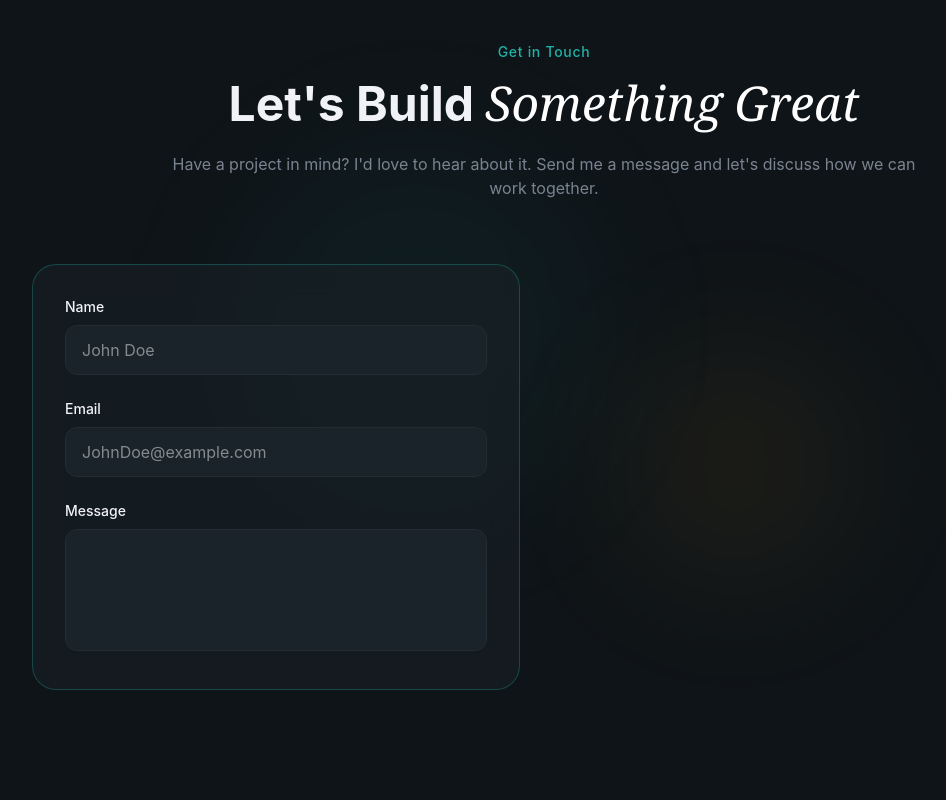
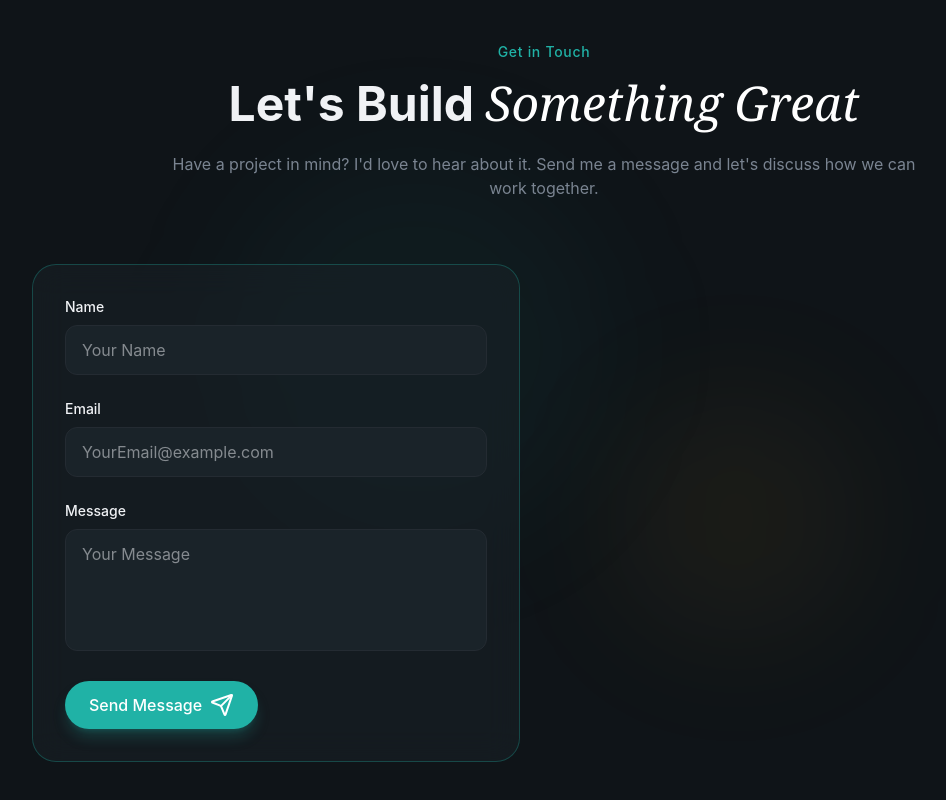
Before and after one commit to MoeF159/Portfolio, a React (Vite) app: page / in a window 1280 px wide. Shown: the part 6322-7122 px from the top of the page, without its empty margins (96-1042 px from the left). Built offline with nearby package versions, Linux system fonts and the light colour scheme.

Commit message:
imported custom button and created a submit button at bottom of form

```diff
--- a/src/sections/Contact.jsx
+++ b/src/sections/Contact.jsx
@@ -1,5 +1,5 @@
-import { Mail, Phone, MapPin } from "lucide-react";
-
+import { Mail, Phone, MapPin, Send } from "lucide-react";
+import { Button } from "@/components/button";
 const ContactInfo = [
     {
         icon: Mail,
@@ -67,7 +67,7 @@ export const Contact = () => {
               id="name"
               type="text"
               required
-              placeholder="John Doe"
+              placeholder="Your Name"
               className="w-full px-4 py-3 bg-surface rounded-xl border border-border focus:border-primary focus:ring-1 focus:ring-primary outline-none transition-all"
             />
           </div>
@@ -80,7 +80,7 @@ export const Contact = () => {
               id="email"
               type="text"
               required
-              placeholder="JohnDoe@example.com"
+              placeholder="YourEmail@example.com"
               className="w-full px-4 py-3 bg-surface rounded-xl border border-border focus:border-primary focus:ring-1 focus:ring-primary outline-none transition-all"
             />
           </div>
@@ -92,9 +92,16 @@ export const Contact = () => {
             <textarea
               id="message"
               rows="4"
+              required
+              placeholder="Your Message"
               className="w-full px-4 py-3 bg-surface rounded-xl border border-border focus:border-primary focus:ring-1 focus:ring-primary outline-none transition-all resize-none"
             ></textarea>
           </div>
+
+          <Button>
+            Send Message
+            <Send />
+          </Button>
 
         </form>
       </div>
```
